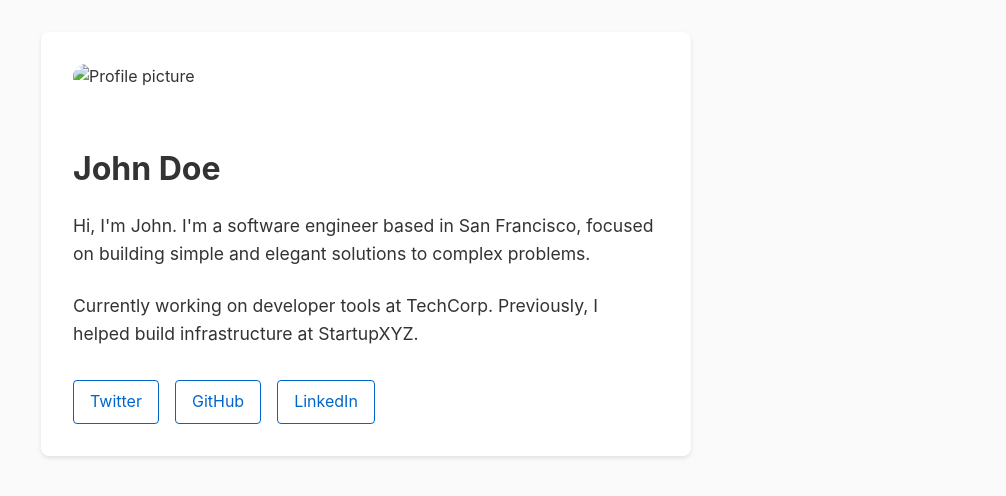
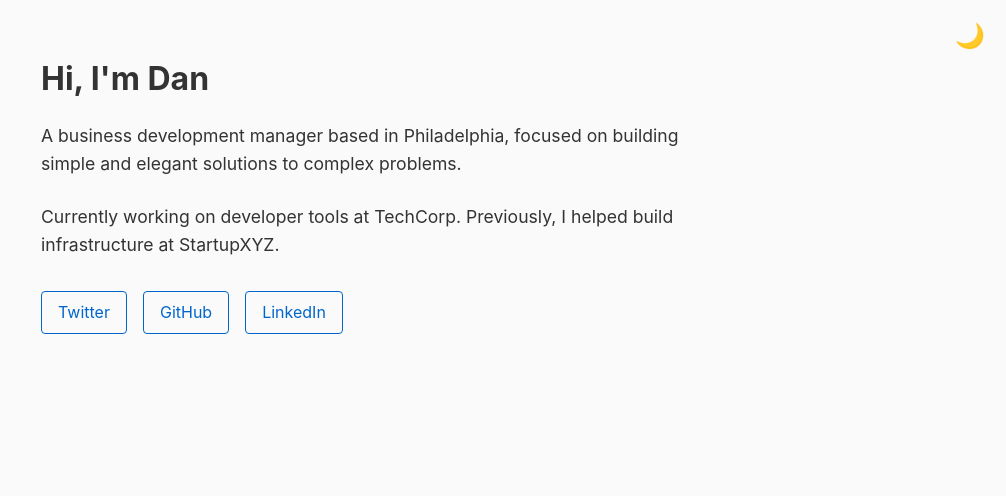
Before and after one commit to dcool212/cover, a plain HTML site: page index.html in a window 1280 px wide. Shown: the whole page, without its empty margins (274-1280 px from the left). Drawn offline with Linux system fonts and the light colour scheme.

Commit message:
added dark/light them, updated verbiage

```diff
--- a/index.html
+++ b/index.html
@@ -3,23 +3,33 @@
 <head>
     <meta charset="UTF-8">
     <meta name="viewport" content="width=device-width, initial-scale=1.0">
-    <title>John Doe - Personal Site</title>
+    <title>Dan Cooley</title>
     <style>
+        :root {
+            --bg-color: #fafafa;
+            --text-color: #333;
+            --link-color: #0066cc;
+            --link-hover-bg: #0066cc;
+            --link-hover-text: white;
+        }
+
+        [data-theme="dark"] {
+            --bg-color: #1a1a1a;
+            --text-color: #e0e0e0;
+            --link-color: #66b3ff;
+            --link-hover-bg: #66b3ff;
+            --link-hover-text: #1a1a1a;
+        }
+
         body {
             font-family: -apple-system, BlinkMacSystemFont, "Segoe UI", Roboto, Helvetica, Arial, sans-serif;
             line-height: 1.6;
             max-width: 650px;
             margin: 0 auto;
             padding: 2rem;
-            background-color: #fafafa;
-            color: #333;
-        }
-
-        .container {
-            background: white;
-            padding: 2rem;
-            border-radius: 8px;
-            box-shadow: 0 2px 4px rgba(0,0,0,0.1);
+            background-color: var(--bg-color);
+            color: var(--text-color);
+            transition: background-color 0.3s, color 0.3s;
         }
 
         h1 {
@@ -40,17 +50,17 @@
         }
 
         a {
-            color: #0066cc;
+            color: var(--link-color);
             text-decoration: none;
             padding: 0.5rem 1rem;
-            border: 1px solid #0066cc;
+            border: 1px solid var(--link-color);
             border-radius: 4px;
             transition: all 0.2s ease;
         }
 
         a:hover {
-            background: #0066cc;
-            color: white;
+            background: var(--link-hover-bg);
+            color: var(--link-hover-text);
         }
 
         .profile-img {
@@ -59,19 +69,75 @@
             border-radius: 60px;
             margin-bottom: 2rem;
         }
+
+        .theme-toggle {
+            position: fixed;
+            top: 1rem;
+            right: 1rem;
+            width: 40px;
+            height: 40px;
+            border: none;
+            border-radius: 50%;
+            background: transparent;
+            color: var(--text-color);
+            cursor: pointer;
+            transition: all 0.2s ease;
+            font-size: 1.5rem;
+            display: flex;
+            align-items: center;
+            justify-content: center;
+        }
+
+        .theme-toggle:hover {
+            transform: scale(1.1);
+        }
+
+        [data-theme="dark"] .theme-toggle .moon {
+            display: none;
+        }
+
+        [data-theme="dark"] .theme-toggle .sun {
+            display: block;
+        }
+
+        .theme-toggle .sun {
+            display: none;
+        }
+
+        .theme-toggle .moon {
+            display: block;
+        }
     </style>
 </head>
 <body>
-    <div class="container">
-        <img class="profile-img" src="/api/placeholder/120/120" alt="Profile picture">
-        <h1>John Doe</h1>
-        <p>Hi, I'm John. I'm a software engineer based in San Francisco, focused on building simple and elegant solutions to complex problems.</p>
-        <p>Currently working on developer tools at TechCorp. Previously, I helped build infrastructure at StartupXYZ.</p>
-        <div class="links">
-            <a href="#" target="_blank" rel="noopener noreferrer">Twitter</a>
-            <a href="#" target="_blank" rel="noopener noreferrer">GitHub</a>
-            <a href="#" target="_blank" rel="noopener noreferrer">LinkedIn</a>
-        </div>
+    <button class="theme-toggle" onclick="toggleTheme()" aria-label="Toggle theme">
+        <span class="sun">☀️</span>
+        <span class="moon">🌙</span>
+    </button>
+    <h1>Hi, I'm Dan</h1>
+    <p>A business development manager based in Philadelphia, focused on building simple and elegant solutions to complex problems.</p>
+    <p>Currently working on developer tools at TechCorp. Previously, I helped build infrastructure at StartupXYZ.</p>
+    <div class="links">
+        <a href="#" target="_blank" rel="noopener noreferrer">Twitter</a>
+        <a href="#" target="_blank" rel="noopener noreferrer">GitHub</a>
+        <a href="#" target="_blank" rel="noopener noreferrer">LinkedIn</a>
     </div>
+
+    <script>
+        function toggleTheme() {
+            const body = document.documentElement;
+            const currentTheme = body.getAttribute('data-theme');
+            if (currentTheme === 'dark') {
+                body.removeAttribute('data-theme');
+            } else {
+                body.setAttribute('data-theme', 'dark');
+            }
+        }
+
+        // Check for user's preferred color scheme
+        if (window.matchMedia && window.matchMedia('(prefers-color-scheme: dark)').matches) {
+            document.documentElement.setAttribute('data-theme', 'dark');
+        }
+    </script>
 </body>
 </html>
```
